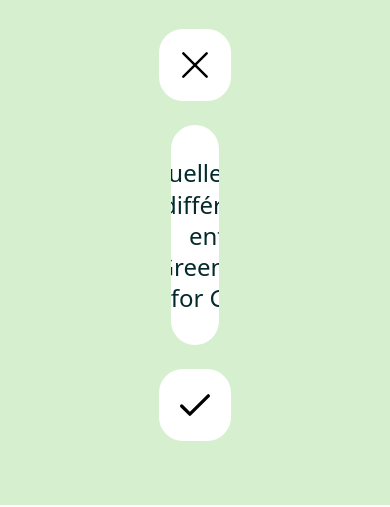
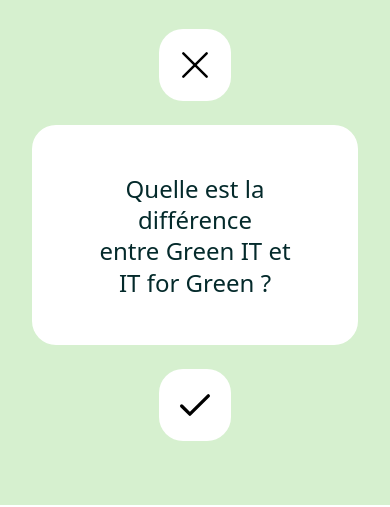
Before and after one commit to AdamChb/flash-green-front-v2, a plain HTML site: page cards.html in a window 390 px wide. Shown: the part 208-715 px from the top of the page. Drawn offline with Linux system fonts and the light colour scheme.

Commit message:
Ajout de styles responsives pour la page des flashcards sur les écrans de moins de 768px

```diff
--- a/css/style.css
+++ b/css/style.css
@@ -385,6 +385,24 @@ a {
   .card-btn{width:72px;height:72px;}
 }
 
+@media (max-width: 768px) {
+  /* on garde déjà votre flex-direction:column et le gap */
+  .card-panel {
+    width: 100%;         /* bien prendre toute la largeur du container */
+    padding: 0 16px;     /* on ajoute un petit padding pour souffler */
+    align-items: center; /* centrer boutons ET carte */
+  }
+  .card-wrapper {
+    width: 100%;         /* full-width pour le wrapper */
+  }
+  .flashcard {
+    width: 100%;         /* full-width pour la carte */
+    max-width: none;     /* on supprime la limite à 900px */
+    min-height: 220px;   /* conserve votre hauteur mini */
+  }
+}
+
+
 /* ==== Animations swipe =============================================== */
 .flashcard{
   transition:transform .35s ease, opacity .35s ease;
```
